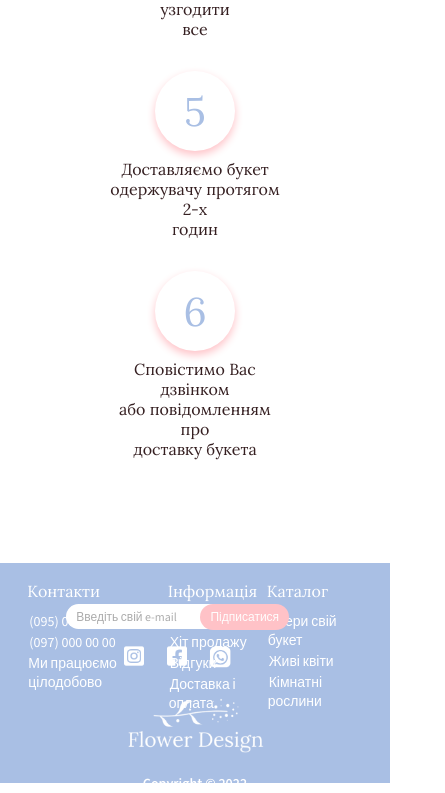
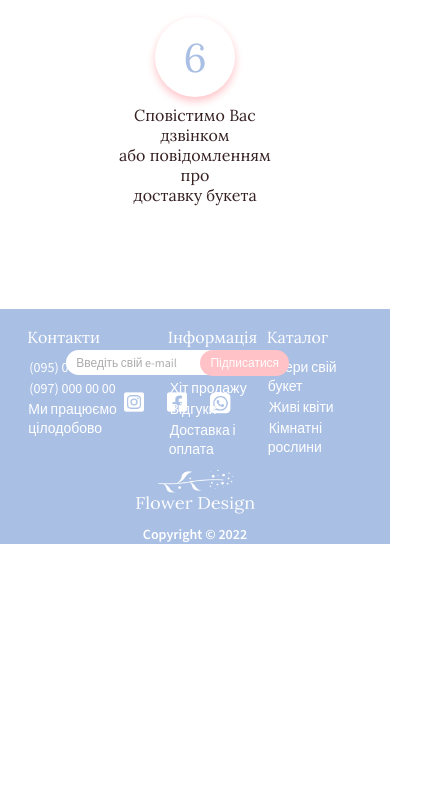
Before and after one commit to WeirdLight/flower-design, a website with bundled scripts: page index.html in a window 390 px wide. Shown: the part 4282-5075 px from the top of the page, 445 px wide, since content can reach past the window. After the commit the page ends 4826 px from the top, so only its background shows below. Built offline with nearby package versions, Linux system fonts and the light colour scheme; no server answers.

Commit message:
Add files via upload

```diff
--- a/style.css
+++ b/style.css
@@ -943,4 +943,24 @@ footer.footer p:last-child{
     section.delivery div.container span.content{
         width: 170px;
     }
+    footer.footer img[alt='logo']{
+        width: 120px;
+        height: 45px;
+        bottom: 30px;
+    }
+    footer.footer{
+        height: 235px;
+    }
+    footer.footer p:last-of-type{
+        position: absolute;
+        bottom: 0;
+        right: 50%;
+        transform: translateX(50%);
+    }
+    .our-functions .container > span:not(span.header) {
+        width: 150px;
+    }
+    html{
+        overflow-x: hidden;
+    }
 }
```
Also changed, not shown: index.html (+0 -1 lines).
